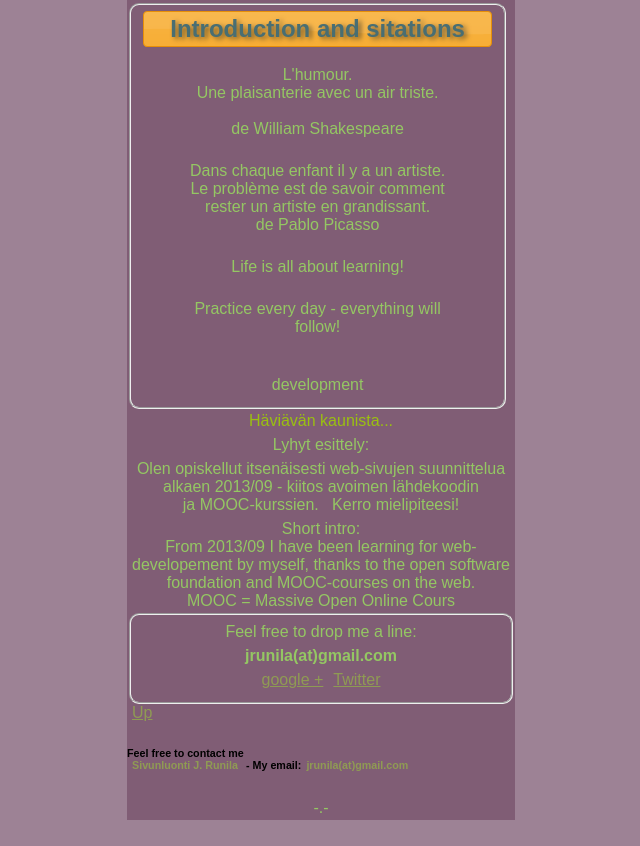
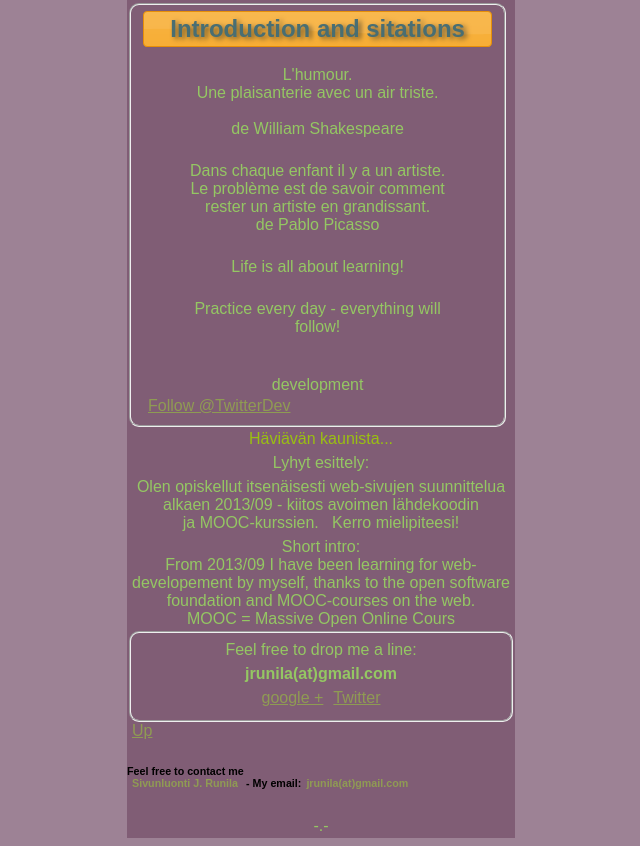
Before and after one commit to maxefmin/maxefmin.github.io, a plain HTML site: page sesiis.html in a window 1280 px wide. Shown: the part 2063-2909 px from the top of the page, without its empty margins (319-959 px from the left). Drawn offline with Linux system fonts and the light colour scheme; files whose address does not match are found by name.

Commit message:
Update sesiis.html
Adding twitter button

```diff
--- a/sesiis.html
+++ b/sesiis.html
@@ -227,6 +227,7 @@
     <p>Practice every day - everything will follow!</p></blockquote>
     <br>
     <p>development</p>
+    <a href="https://twitter.com/TwitterDev" class="twitter-follow-button" data-show-count="false">Follow @TwitterDev</a><script async src="//platform.twitter.com/widgets.js" charset="utf-8"></script>
   </div>
 </div>
 </fieldset>
```
